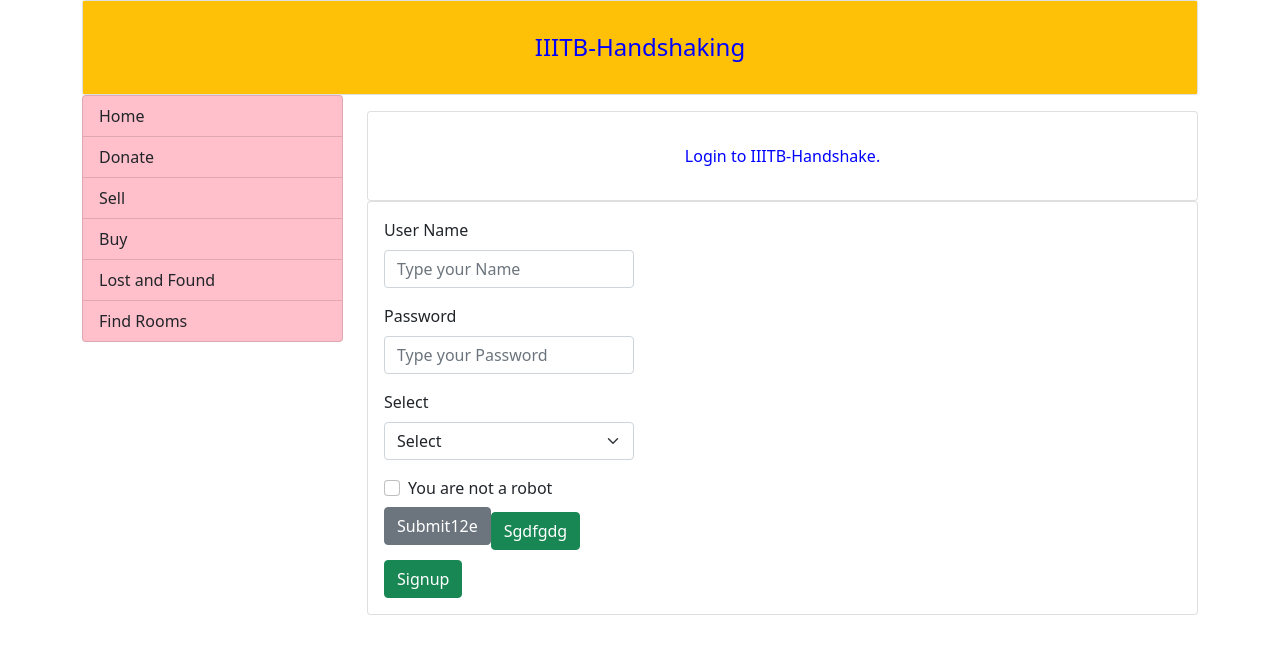
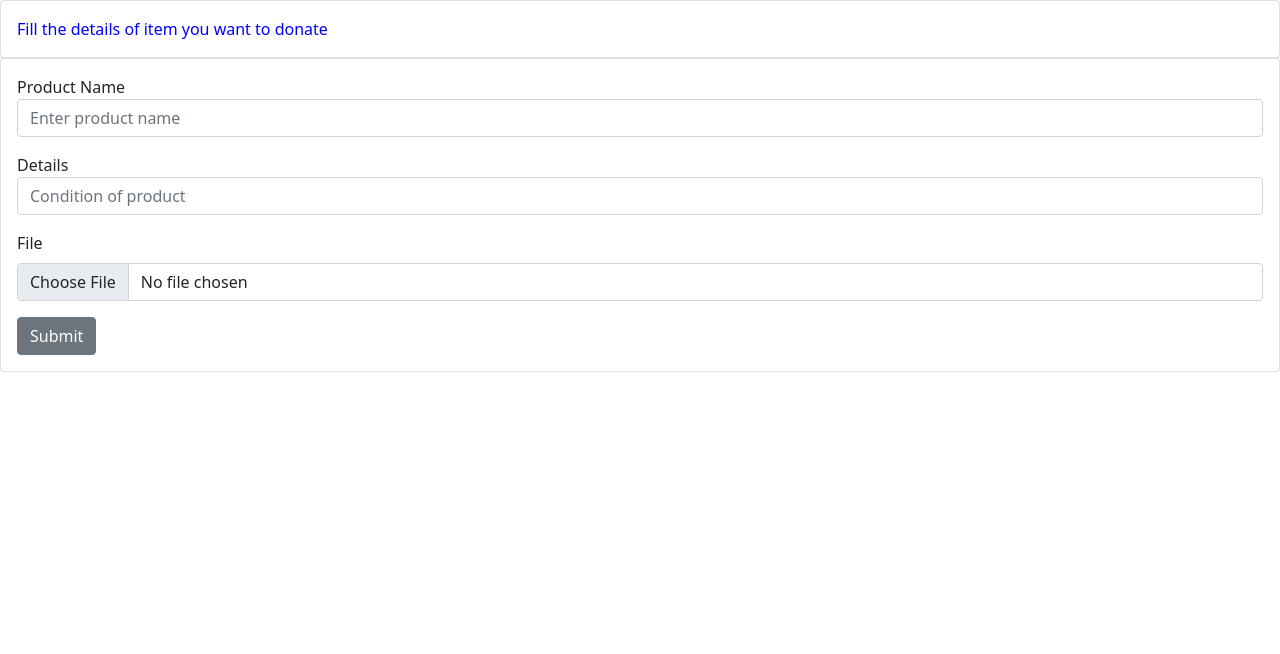
Before and after one commit to pragyak26/IIITB_Handshaking, a React (Create React App) app: page /login in a window 1280 px wide. Shown: the top 654 px of the page. Built offline with nearby package versions, Linux system fonts and the light colour scheme.

Commit message:
15th commit

```diff
--- a/src/App.js
+++ b/src/App.js
@@ -33,9 +33,9 @@ function App() {
       <BrowserRouter>
 
         <Row>
-        <Col md={3}>
-          <StudentHomePage/>
-            {/* <Login /> */}
+        <Col md={6}>
+          {/* <StudentHomePage/> */}
+            <Login />
           </Col>
 
 
--- a/src/Donate.js
+++ b/src/Donate.js
@@ -6,17 +6,29 @@ import {Card,CardBody} from 'reactstrap';
 import { Button } from 'reactstrap';
 import { useState } from 'react';
 import axios from "axios";
+import base_url from './api/bootapi';
+import { ToastContainer, toast } from 'react-toastify';
+import 'react-toastify/dist/ReactToastify.css';
+
+function notify(){
+  toast("Product added succesfully!");
+}
 function Donate(){
+
 
   const [userdata,setuser]=useState({});
   const handleform_donate=(e)=>{
-    console.log(userdata);
+
     postdatatoserver(userdata);
     e.preventDefault();
+    notify();
+
+
   };
   //creating fun to post data on server
   const postdatatoserver=(data)=>{
-    axios.post('${base_url}/.......' ,data).then(
+    console.log(userdata)
+    axios.post(`${base_url}/donate/addItem` ,data).then(
       (response)=>{
           console.log(response);
           console.log("success");
--- a/src/FindRooms.js
+++ b/src/FindRooms.js
@@ -20,7 +20,7 @@ function FindRooms(){
      ]);
     //function to get available rooms from server
     const getAllRoomsFromServer=()=>{
-            axios.get('http://c726-103-156-19-229.ngrok.io/getRooms').then(
+            axios.get(`${base_url}/getRooms`).then(
                 (response)=>{
                         console.log(response);
                         toast.success("rooms");
--- /dev/null
+++ b/src/Gfg.js
@@ -0,0 +1,23 @@
+import React from 'react';
+import {toast} from 'react-toastify';
+import 'react-toastify/dist/ReactToastify.css';
+
+
+toast.configure()
+
+
+function GeeksforGeeks(){
+
+    const notify = ()=>{
+
+
+        toast('Hello Geeks')
+    }
+    return (
+        <div className="GeeksforGeeks">
+            <button onClick={notify}>Click Me!</button>
+            </div>
+    );
+}
+
+export default GeeksforGeeks;
--- a/src/Login.js
+++ b/src/Login.js
@@ -17,6 +17,8 @@ import StudentHomePage from "./StudentHomePage";
 
 
 function Login(){
+
+
   useEffect(()=>{
       document.title="Login||IIITB"
   },[]);
@@ -28,7 +30,10 @@ const handleform_login=(e)=>{
   console.log(userdata);
   postdatatoserver(userdata);
   e.preventDefault();
-  <a href="/studenthomepage" ></a>
+
+
+
+
 };
 //creating fun to post data on server
 const postdatatoserver=(data)=>{
@@ -36,6 +41,22 @@ const postdatatoserver=(data)=>{
     (response)=>{
         console.log(response);
         console.log("success");
+
+
+
+        let res =  response.data;
+
+        if(res.role === "Student")
+
+        {
+
+        window.location.href = 'https://leetcode.com/explore/'  ;
+
+        }
+
+
+
+
         if(response=="200"){
 
         }
@@ -102,7 +123,7 @@ const postdatatoserver=(data)=>{
       Select
     </Label>
     <Input
-      id="exampleSelect"
+      id="select"
       name="select"
       type="select"
     >
@@ -141,7 +162,7 @@ const postdatatoserver=(data)=>{
     Submit12e
 
   </Button>
-  <a href="/studenthomepage" className="btn btn-success" type="submit" style={{marginTop:"10px"}} data-toggle="modal" data-target="#showmoreModal">Sgdfgdg</a>
+  {/* <a href="/studenthomepage" className="btn btn-success" type="submit" style={{marginTop:"10px"}} data-toggle="modal" data-target="#showmoreModal">Sgdfgdg</a> */}
 &nbsp;&nbsp;&nbsp;&nbsp;&nbsp;
 <a href="/signup" className="btn btn-success" style={{marginTop:"10px"}} data-toggle="modal" data-target="#showmoreModal">Signup</a>
 {/* backgroundColor:'#15983e',color:"white",width:"30vw" */}
@@ -154,11 +175,8 @@ const postdatatoserver=(data)=>{
 
 </Form>
 
-
-
       </Col>
     </Row>
-
 
 
         </CardBody>
@@ -170,4 +188,3 @@ const postdatatoserver=(data)=>{
     };
 
     export default Login;
-   // export NavigationDemo;
--- a/src/api/bootapi.js
+++ b/src/api/bootapi.js
@@ -1,2 +1,2 @@
-const base_url = "http://localhost:9001";
+const base_url = "https://1bcf-119-161-98-68.in.ngrok.io";
 export default base_url;
--- a/src/index.js
+++ b/src/index.js
@@ -5,6 +5,9 @@ import App from './App';
 import reportWebVitals from './reportWebVitals';
 import 'bootstrap/dist/css/bootstrap.min.css';
 import FindRooms from './FindRooms';
+import Donate from './Donate';
+import GeeksforGeeks from './Gfg';
+
 
 
 
@@ -12,8 +15,9 @@ import FindRooms from './FindRooms';
 
 ReactDOM.render(
   <React.StrictMode>
-    <App />
-
+    {/* <App /> */}
+   <Donate/>
+   {/* <GeeksforGeeks/> */}
    {/* <Login /> */}
     {/* <Signup /> */}
     {/* <AlumniHomePage/> */}
```
